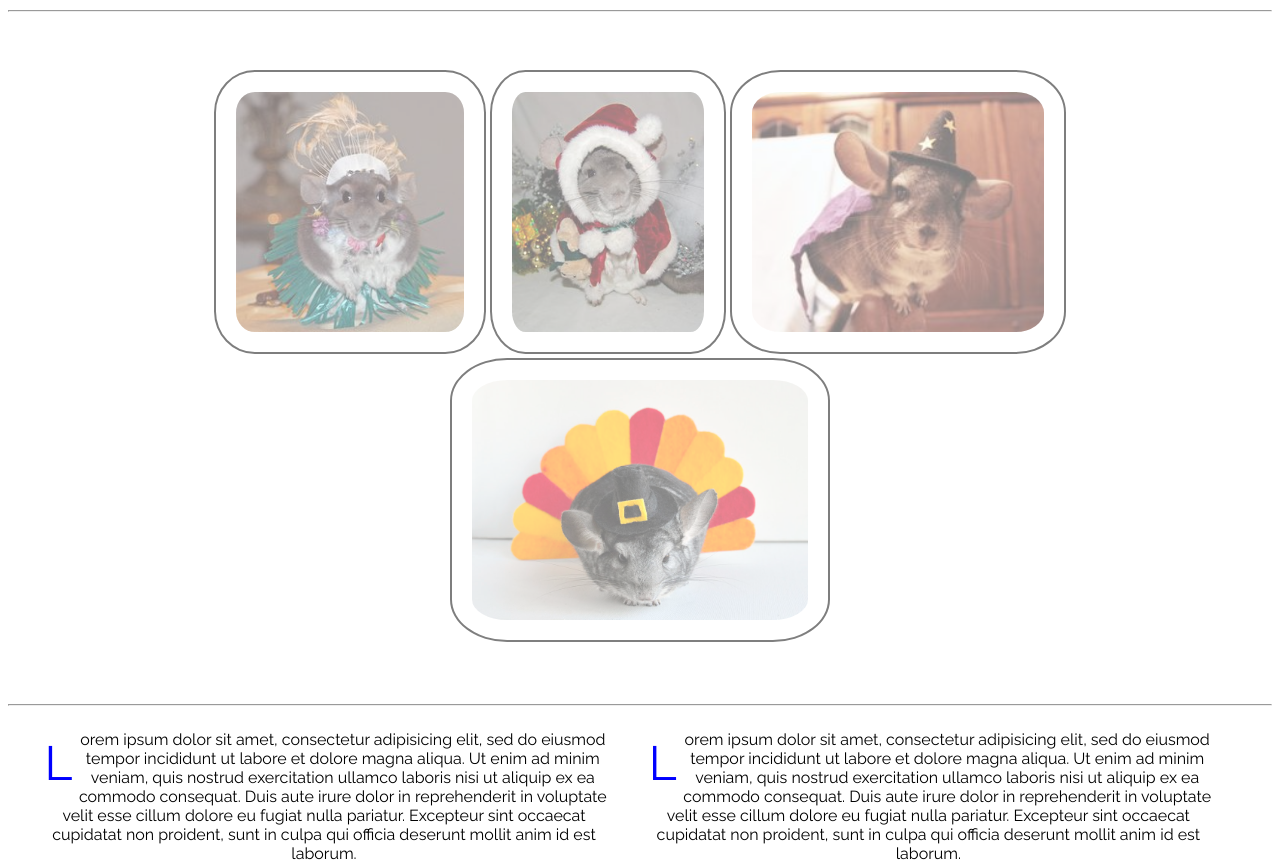
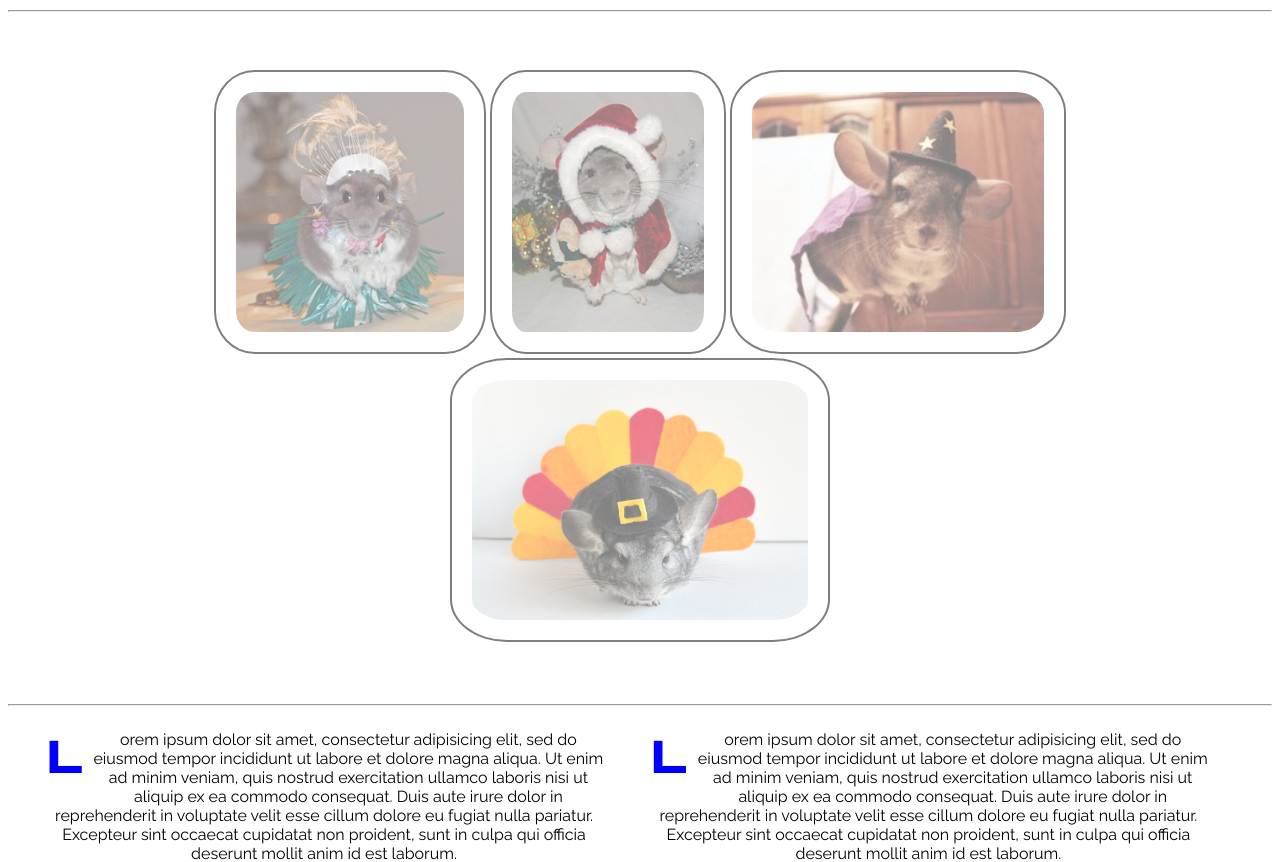
Before and after one commit to krhamlin/Radical, a plain HTML site: page index.html in a window 1280 px wide. Shown: the part 129-991 px from the top of the page. Drawn offline with nearby package versions, Linux system fonts and the light colour scheme.

Commit message:
changed drop cap font

```diff
--- a/css/styles.css
+++ b/css/styles.css
@@ -50,6 +50,7 @@ table {
 	color: blue;
 	float: left;
 	padding: .1em;
+	font-family: 'Syncopate', sans-serif;
 }
 
 .paragraph {
--- a/index.html
+++ b/index.html
@@ -10,6 +10,8 @@
   <link href='http://fonts.googleapis.com/css?family=Raleway' rel='stylesheet' type='text/css'>
 
   <link href='http://fonts.googleapis.com/css?family=Bree+Serif' rel='stylesheet' type='text/css'>
+
+  <link href='http://fonts.googleapis.com/css?family=Syncopate:700' rel='stylesheet' type='text/css'>
 
 </head>
 <body>
```
